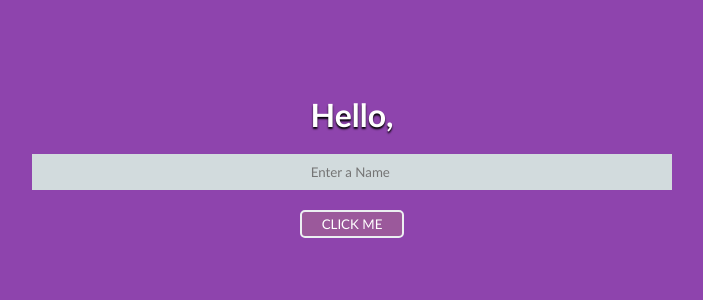
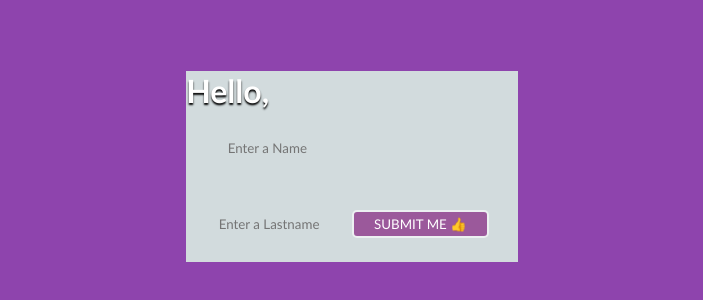
Before and after one commit to anilfth/React-practice-2023, a React (Create React App) app in the folder reactanil/: page / in a window 1280 px wide. Shown: the part 234-534 px from the top of the page, without its empty margins (288-991 px from the left). Built offline with nearby package versions, Linux system fonts and the light colour scheme.

Commit message:
intial commit

```diff
--- a/reactanil/src/Formsreact.jsx
+++ b/reactanil/src/Formsreact.jsx
@@ -1,22 +1,34 @@
 import React, { useState } from 'react'
 
 function Formsreact() {
-    const[name, setname] = useState();
-    const [Fullname, setfullname] = useState()
+    const[name, setname] = useState("");
+    const [Fullname, setfullname] = useState("");
+    const [lastname, setLastname] = useState("");
+    const [lastnamenew, setLastnamenew] = useState("");
+    const onSubmits = (event) => {
+        event.preventDefault();
+              setfullname(name);
+              setLastnamenew(lastname)
+          }
     const eventInput = (event) =>{
         console.log(event.target.value);
         setname(event.target.value);
-    }
+    };
+const eventInputTwo = (event) => {
+  console.log(event.target.value);
+  setLastname(event.target.value);
+};
 
-    const onsubmit = () => {
-        setfullname(name);
-    }
   return (
     <>
     <div>
-      <h1> Hello, {Fullname}</h1>
+        <form onSubmit={onSubmits}>
+      <h1> Hello, {Fullname} {lastnamenew}</h1>
       <input type='text' placeholder='Enter a Name ' onChange={eventInput} value={name} />
-      <button onClick={onsubmit}> Click Me</button>
+      <br/>
+      <input type='text' placeholder='Enter a Lastname' onChange={eventInputTwo} value={lastname} />
+      <button type='submit'> submit me 👍</button>
+      </form>
       </div>
     </>
   )
```
